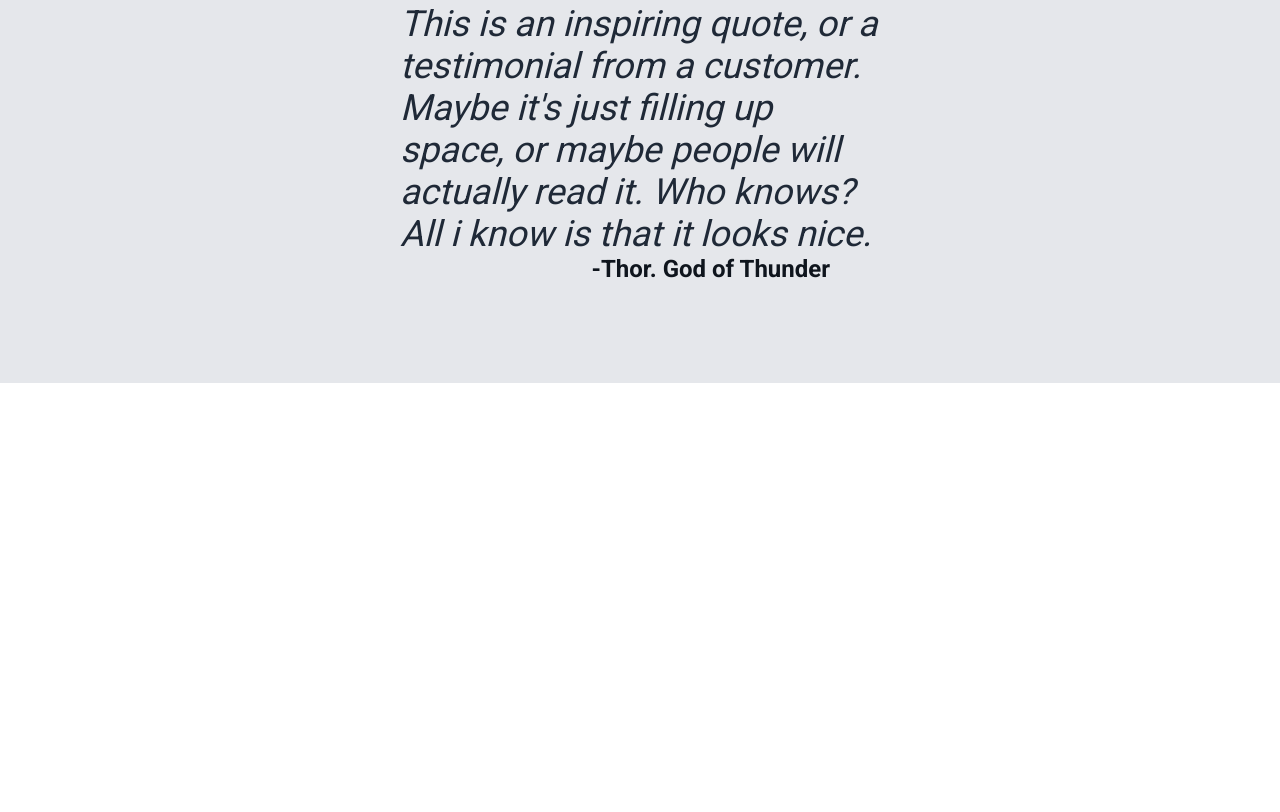
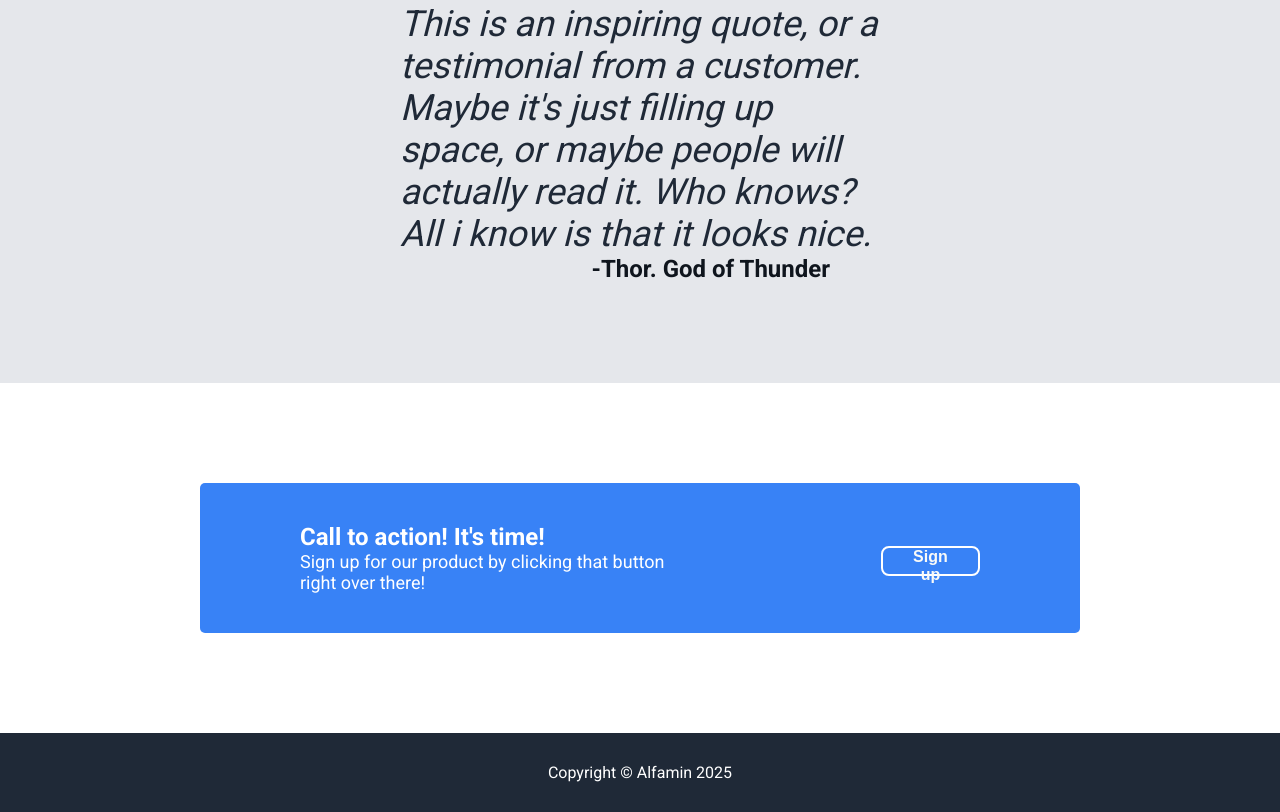
Before and after one commit to Alfamin/Landing-Page, a plain HTML site: page index.html in a window 1280 px wide. Shown: the part 982-1794 px from the top of the page. Before the commit the page ends 1365 px from the top, so only its background shows below. Drawn offline with Linux system fonts and the light colour scheme.

Commit message:
finished section #4 and footer, end of project

```diff
--- a/index.html
+++ b/index.html
@@ -90,10 +90,20 @@
         </div>
 
 
-        <div class="container4"></div>
+        <div class="container4">
 
+          <div class="main4th">
+        <div class="text4th">
+          <p class="cot">Call to action! It's time!</p>
+          <p class="cot-signup">Sign up for our product by clicking that button right over there!</p>
+        </div>
+        <button class="signup">Sign up</button>
+        </div>
+        </div>
 
-
+        <div class="footer">
+          Copyright © Alfamin 2025
+        </div>
     </div>
 </body>
 </html>
--- a/styles.css
+++ b/styles.css
@@ -64,7 +64,7 @@ a{
   margin-top: 16px;
 }
 
-.header-button{
+.header-button, .signup{
   background-color: #3882f6;
   color: #f9faf8;
   font-weight: 700;
@@ -176,3 +176,44 @@ li p {
 
 
 }
+
+.container4 {
+ padding: 100px 200px;
+}
+
+.main4th{
+  background-color: #3882f6;
+  padding: 40px 100px;
+  border-radius: 5px;
+  display: flex;
+  align-items: center;
+  gap: 200px;
+
+}
+
+.cot{
+  font-size: 24px;
+  color: white;
+  font-weight: 600;
+}
+
+.cot-signup{
+  color: white;
+  font-size: 18px;
+}
+
+.signup{
+  border: 2px solid white;
+  max-height: 30px;
+  font-weight: 600;
+  padding-left: 25px;
+  padding-right: 25px;
+}
+
+.footer{
+  background-color: #1f2937;
+  color: white;
+  text-align: center;
+  padding: 30px 0;
+  width: 100%;
+}
```
